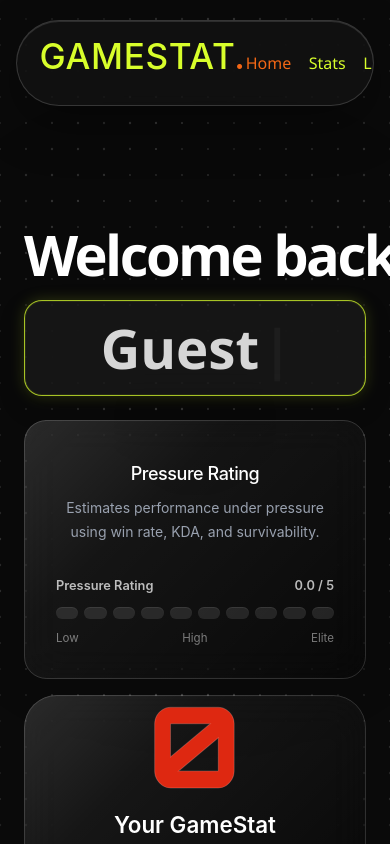
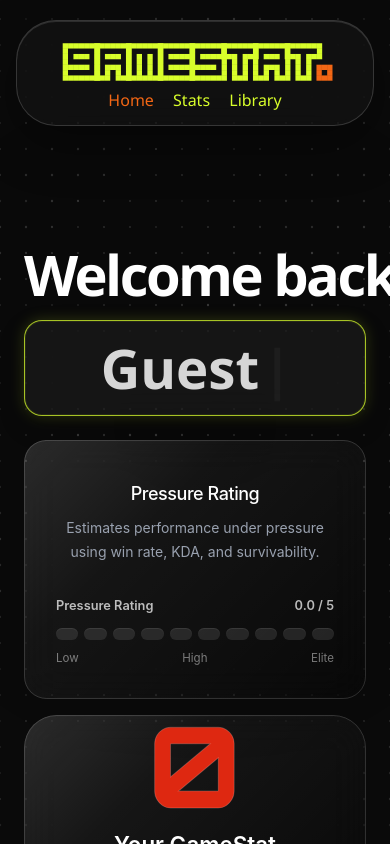
Before and after one commit to isaiahpng/master-stat-dashboard, a React (Vite) app in the folder gamerstat/: page / in a window 390 px wide. Shown: the top 844 px of the page. Built offline with nearby package versions, Linux system fonts and the light colour scheme.

Commit message:
Font Updates for Mobile

```diff
--- a/gamerstat/frontend/src/App.css
+++ b/gamerstat/frontend/src/App.css
@@ -14,3 +14,11 @@
 section {
   scroll-margin-top: 120px;
 }
+
+@font-face {
+    font-family: "GameStatLogo";
+    src: url("/fonts/mizufalp.ttf") format("truetype");
+    font-weight: 400;
+    font-style: normal;
+    font-display: swap;
+}
--- a/gamerstat/frontend/src/components/Navbar.css
+++ b/gamerstat/frontend/src/components/Navbar.css
@@ -166,53 +166,56 @@
         justify-self: end;
     }
 }
-
 @media (max-width: 768px) {
     .navbar {
         width: calc(100% - 2rem);
         max-width: none;
-        height: 86px;
+        height: auto;
+        min-height: 96px;
         margin: 1.25rem auto 0;
-        padding: 0 1.4rem;
+        padding: 1.1rem 1.25rem;
 
         display: flex;
+        flex-wrap: wrap;
         align-items: center;
-        justify-content: space-between;
+        justify-content: center;
+        gap: 0.65rem 1.25rem;
 
-        border-radius: 999px;
+        border-radius: 2.5rem;
         overflow: hidden;
     }
 
     .navbar-logo {
-        font-size: clamp(2rem, 9vw, 3.1rem);
+        width: 100%;
+        text-align: center;
+
+        font-family: "GameStatLogo", sans-serif !important;
+        font-size: clamp(2.4rem, 11vw, 3.4rem);
         line-height: 1;
-        letter-spacing: 0.02em;
         white-space: nowrap;
-        flex-shrink: 0;
     }
 
     .navbar-links {
+        width: 100%;
+
         display: flex;
         align-items: center;
-        justify-content: flex-end;
-        gap: 1.1rem;
+        justify-content: center;
+        flex-wrap: wrap;
+        gap: 1.2rem;
 
-        font-size: 1.2rem;
-        white-space: nowrap;
-        flex-shrink: 0;
+        font-size: 1.15rem;
+        line-height: 1;
+        white-space: normal;
     }
 
     .navbar-links a {
-        font-size: 1.2rem;
+        font-size: 1.15rem;
         line-height: 1;
+        white-space: nowrap;
     }
 
     .navbar-actions {
         display: none;
     }
 }
-
-.navbar-logo {
-    font-family: inherit;
-    font-weight: 500;
-}
```
Also changed, not shown: gamerstat/public/fonts/mizufalp.ttf (added).
